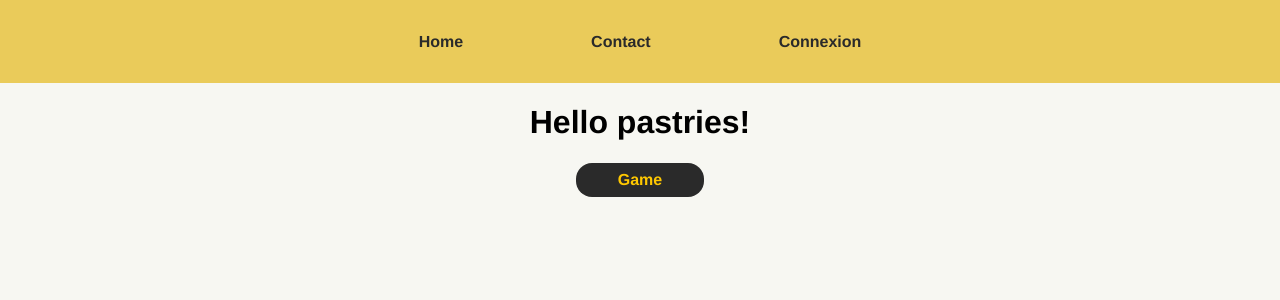
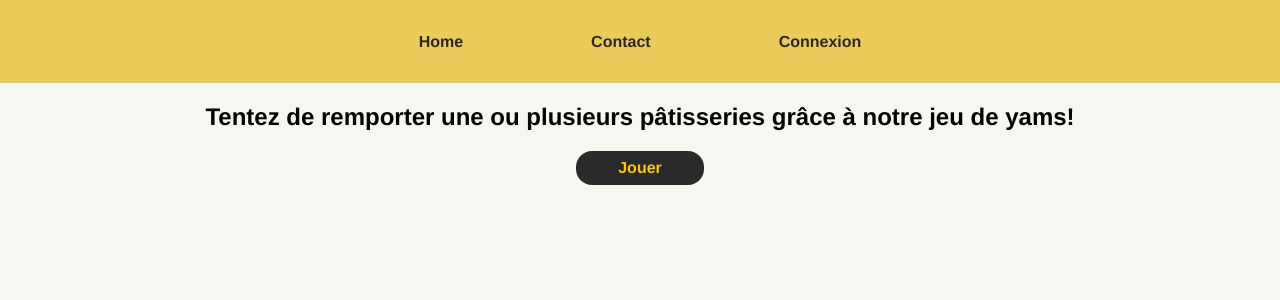
Before and after one commit to Mickael-Mesloub/js-app-pastries, a React (Vite) app in the folder app/: page / in a window 1280 px wide. Shown: the top 300 px of the page. Built offline with nearby package versions, Linux system fonts and the light colour scheme.

Commit message:
refacto(Home): edit title and button texts

```diff
--- a/app/src/pages/HomePage.jsx
+++ b/app/src/pages/HomePage.jsx
@@ -11,8 +11,11 @@ const HomePage = () => {
   });
   return (
     <Layout className="home">
-      <h1>Hello pastries!</h1>
-      <Link to="/game">Game</Link>
+      <h2>
+        Tentez de remporter une ou plusieurs pâtisseries grâce à notre jeu de
+        yams!
+      </h2>
+      <Link to="/game">Jouer</Link>
     </Layout>
   );
 };
```
